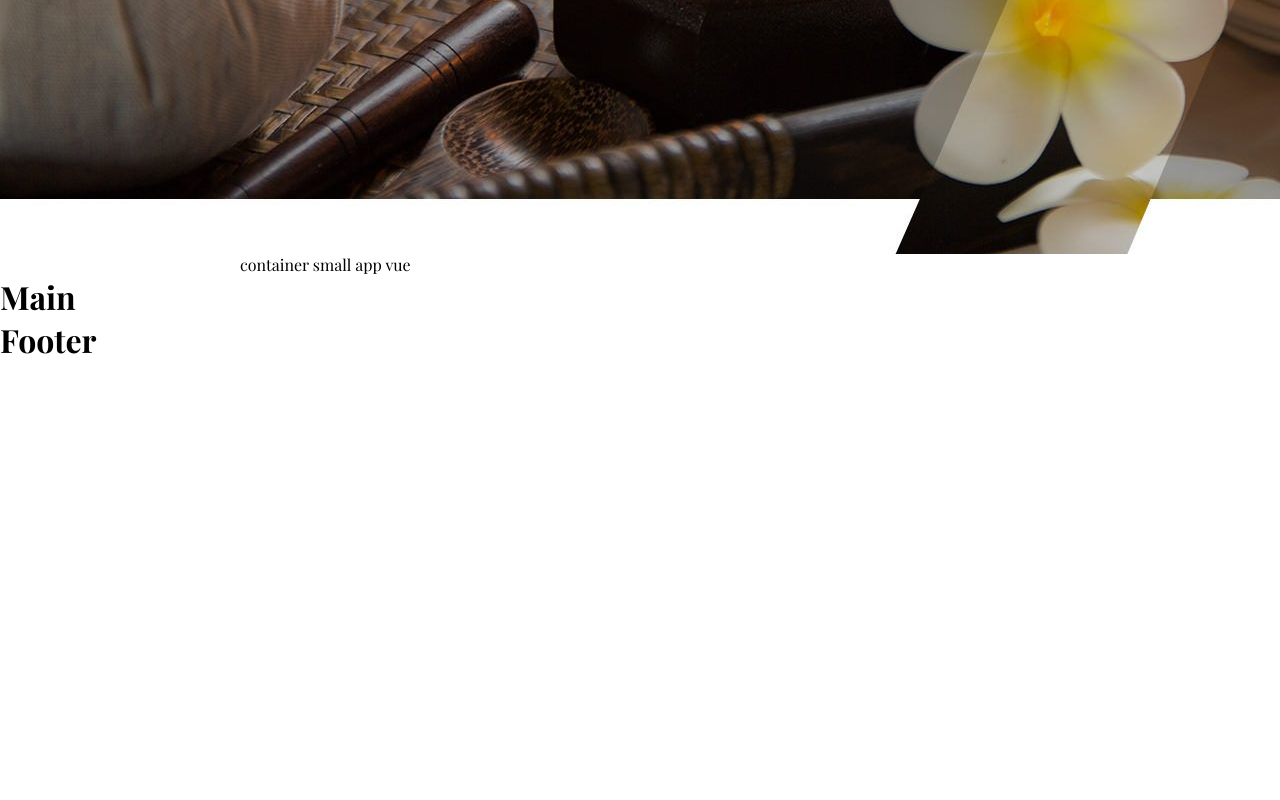
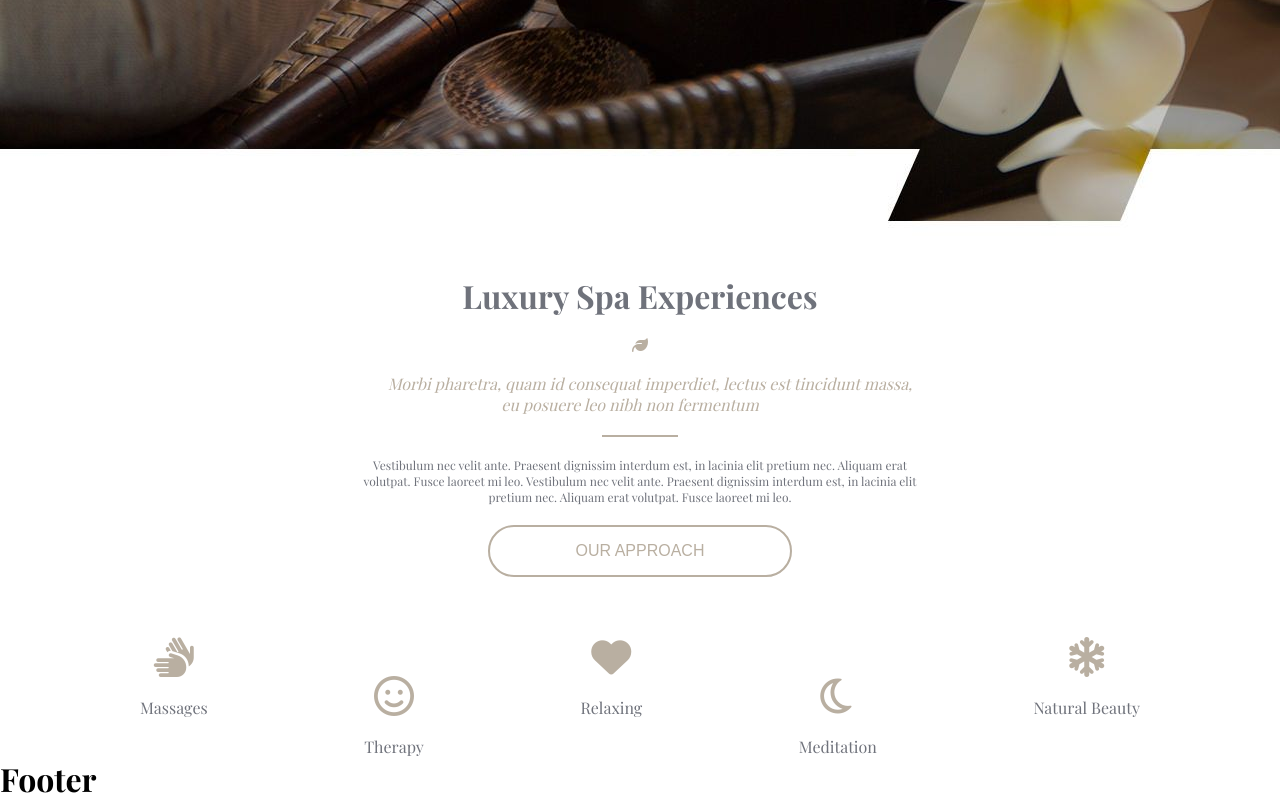
Before and after one commit to Iunora93/proj-html-vuejs, a Vue app: page / in a window 1280 px wide. Shown: the part 966-1766 px from the top of the page. Before the commit the page ends 1327 px from the top, so only its background shows below. Built offline with nearby package versions, Linux system fonts and the light colour scheme; a web font is replaced by a local one.

Commit message:
Aggiunge nell'AppMain prima section

```diff
--- a/src/App.vue
+++ b/src/App.vue
@@ -16,13 +16,15 @@ export default {
 </script>
 
 <template>
+
   <div class="container">
     <AppHeader />
   </div>
 
-<AppHero />
+  <AppHero />
+
   <div class="container-small">
-    container small app vue
+
   </div>
   <AppMain />
   <AppFooter />
--- a/src/components/AppHeader.vue
+++ b/src/components/AppHeader.vue
@@ -62,12 +62,12 @@ export default {
 
 </template>
 
-<style lang="scss">
+<style lang="scss" scoped>
 header {
   text-align: center;
   margin-bottom: 3.125rem;
   padding: 50px;
-
+  margin: auto;
   .main-nav {
     display: flex;
 
--- a/src/components/AppHero.vue
+++ b/src/components/AppHero.vue
@@ -12,12 +12,12 @@ export default {
     </div>
   </div>
 </template>
-<style lang="scss">
+<style lang="scss" scoped>
     .hero{
     background-image: url(../assets/imgSpa/avada-spa-slider-image-1-new.jpg);
     padding: 50px 0 50px 0;
         .container{
-            padding-top: 300px;
+            padding-top: 350px;
             padding-bottom: 350px;
             color: white;
             text-align: center;
@@ -31,7 +31,11 @@ export default {
                     border-radius: 50px;
                     background-color: #b9afa1;
                     color: white;
+                    font-weight: bold;
                     font-size: 16px;
+                    &:hover{
+                      background-color: #33a7b9;
+                    }
                 }
         }
     }
--- a/src/components/AppMain.vue
+++ b/src/components/AppMain.vue
@@ -5,8 +5,104 @@ export default {
 </script>
 
 <template>
-  <h1>Main</h1>
+  <div class="container-small">
+    <h1>Luxury Spa Experiences</h1>
+    <i class="fa-solid fa-leaf"></i>
+    <span><i>Morbi pharetra, quam id consequat imperdiet, lectus est tincidunt massa, eu posuere leo nibh non fermentum</i></span>
+    <hr>
+    <span class="intro">Vestibulum nec velit ante. Praesent dignissim interdum est, in lacinia elit pretium nec. Aliquam erat volutpat. Fusce laoreet mi leo. Vestibulum nec velit ante. Praesent dignissim interdum est, in lacinia elit pretium nec. Aliquam erat volutpat. Fusce laoreet mi leo.</span>
+    <button type="button"><a href="#">OUR APPROACH</a></button>
+  </div>
+  <div class="container">
+    <div class="icon-top">
+      <i class="fa-solid fa-hands"></i>
+      <div>Massages</div>
+    </div>
+    <div class="icon-bottom">
+      <i class="fa-regular fa-face-smile"></i>
+      <div>Therapy</div>
+    </div>
+    <div class="icon-top">
+      <i class="fa-solid fa-heart"></i>
+      <div>Relaxing</div>
+    </div>
+    <div class="icon-bottom">
+      <i class="fa-regular fa-moon"></i>
+      <div>Meditation</div>
+    </div>
+    <div class="icon-top">
+      <i class="fa-solid fa-snowflake"></i>
+      <div>Natural Beauty</div>
+    </div>
+  </div>
 </template>
 
-<style>
+<style lang="scss" scoped>
+.container-small{
+  text-align: center;
+  display: flex;
+  flex-direction: column;
+  padding: 20px;
+  h1{
+    color: #6f727b;
+  }
+  span{
+    padding-left:100px;
+    padding-right:100px;
+    color: #6f727b
+  }
+  i{
+    color: #b9afa1;
+    margin: 20px;
+  }
+  hr{
+    border: none;
+    padding: 1px;
+    background-color: #b9afa1;
+    margin: 20px 45% 20px 45%;
+  }
+  .intro{
+    font-size: 12px;
+  }
+  button{
+    margin: 20px 30% 20px 30%;
+    border: none;
+    border: 2px solid #b9afa1;
+    padding: 15px 30px;
+    border-radius: 50px;
+    background-color: white;
+    color: #b9afa1;
+    font-size: 16px;
+
+    a{
+      text-decoration: none;
+      color: #b9afa1;
+      &:hover{
+        color:  #33a7b9;
+        border-color: #33a7b9;
+      }
+    }
+  }
+
+}
+.container{
+  display: flex;
+  justify-content: space-between;
+  text-align: center;
+  height: 120px;
+  margin-top: 20px;
+  i{
+    color: #b9afa1;
+    font-size: 40px;
+    margin-bottom: 20px;
+  }
+  .icon-bottom{
+    margin-top: auto;
+  }
+  .icon-top, .icon-bottom{
+    div{
+      color: #6f727b;
+    }
+  }
+}
 </style>
```
